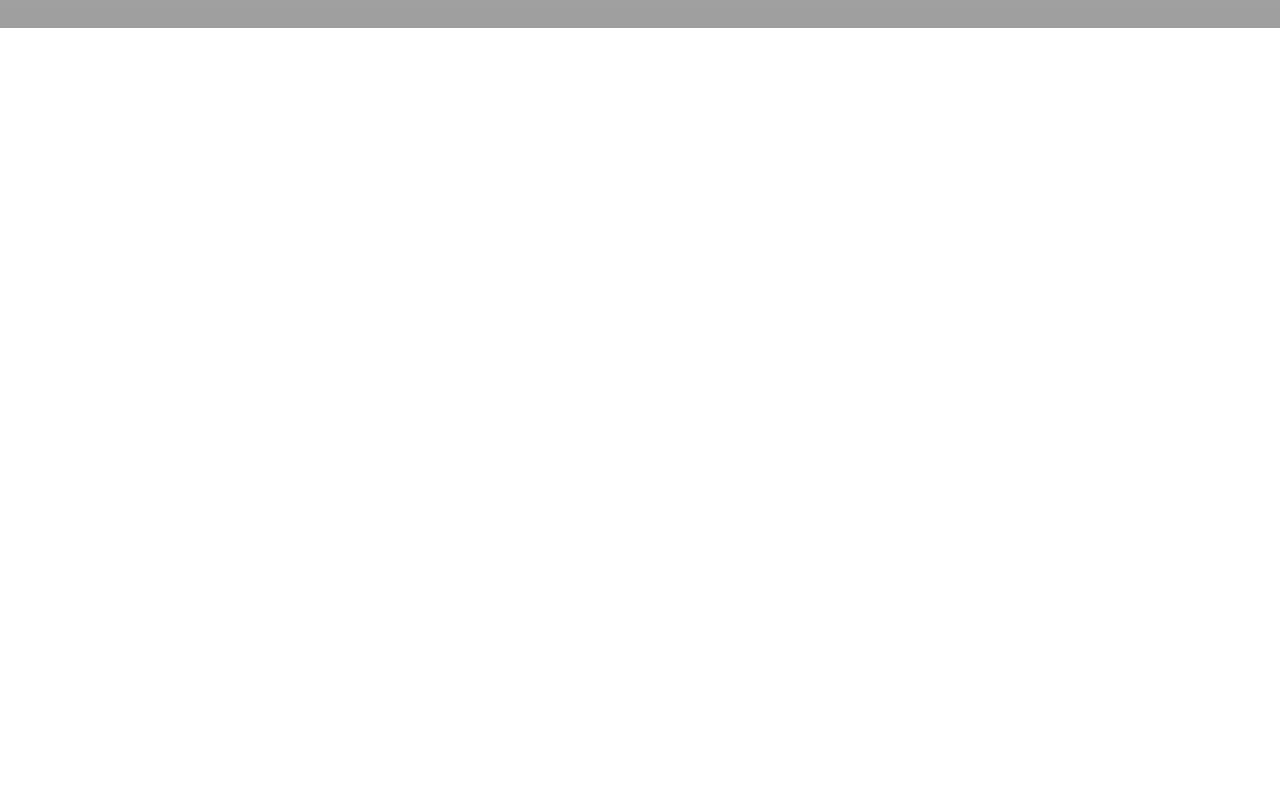
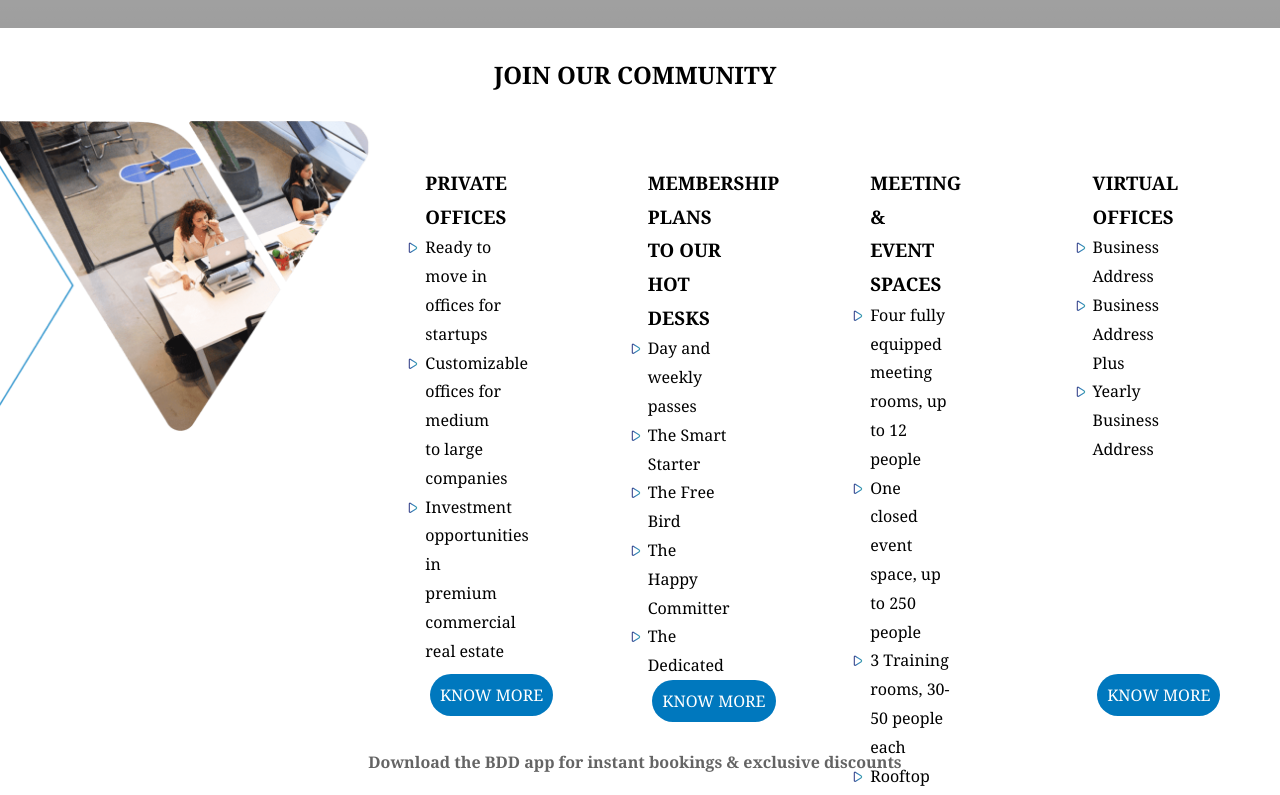
Before and after one commit to Moe-Karim/bdd, a plain HTML site: page index.html in a window 1280 px wide. Shown: the part 1999-2794 px from the top of the page. Before the commit the page ends 2027 px from the top, so only its background shows below. Drawn offline with Linux system fonts and the light colour scheme; grey boxes are pictures that could not be loaded.

Commit message:
Created: join section and edited needed styles

```diff
--- a/index.html
+++ b/index.html
@@ -90,5 +90,76 @@
     picture-in-picture; web-share" referrerpolicy="strict-origin-when-cross-origin" allowfullscreen></iframe>
 </div>
 </section>
+<section class="column">
+    <div class="join flex center">
+        <h1>JOIN OUR COMMUNITY</h1>
+    </div>
+    <div class="join flex start">
+
+<div class="start"><img src="./assets/join-bdd-1-768x626.png"></div>
+<div class="flex">
+
+<div class="box column space-between">
+    <div class="box"><h3>PRIVATE OFFICES</h3></div>
+    <div class="box">
+         <ul>
+        <li>Ready to move in offices for startups</li>
+        <li>Customizable offices for medium to large companies</li>
+        <li>Investment opportunities in premium commercial real estate</li>
+        </ul>
+    </div>
+    <div class="box column grow1 end"><a href="#" class=" primary-bg-color primary-txt-color rounded"><span>KNOW MORE</span></a></div>
+
+</div>
+
+<div class="box column space-between">
+    <div class="box">
+        <h3>MEMBERSHIP PLANS TO OUR HOT DESKS</h3>
+    </div>
+    <div class="box"><ul>
+        <li>Day and weekly passes</li>
+        <li>The Smart Starter</li>
+        <li>The Free Bird</li>
+        <li>The Happy Committer</li>
+        <li>The Dedicated</li>
+    </ul>
+</div>
+<div class="box column grow1 end"><a href="#" class=" primary-bg-color primary-txt-color rounded"><span>KNOW MORE</span></a></div>
+</div>
+
+<div class="box column space-between">
+    <div class="box"><h3>MEETING & EVENT SPACES</h3></div>
+    <div class="box">
+    <ul>
+        <li>Four fully equipped meeting rooms, up to 12 people</li>
+        <li>One closed event space, up to 250 people</li>
+        <li>3 Training rooms, 30-50 people each</li>
+        <li>Rooftop</li>
+        <li>Garden</li>
+    </ul>
+    </div>
+    <div class="box column grow1 end"><a href="#" class=" primary-bg-color primary-txt-color rounded"><span>KNOW MORE</span></a></div>
+</div>
+
+<div class="box column space-between">
+    <div class="box"><h3>VIRTUAL OFFICES</h3></div>
+    <div class="box">
+    <ul>
+        <li>Business Address</li>
+        <li>Business Address Plus</li>
+        <li>Yearly Business Address</li>
+    </ul>
+    </div>
+   <div class="box column grow1 end"><a href="#" class=" primary-bg-color primary-txt-color rounded"><span>KNOW MORE</span></a></div>
+</div>
+
+</div>
+</div>
+<div class="join flex center secondary-txt-color"><h4>Download the BDD app for instant bookings & exclusive discounts</h4></div>
+<div class="join flex center">
+    <div class="box icon"><img src="./assets/app-store.png"></div>
+    <div class="box icon"><img src="./assets/google-play.png"></div>
+</div>
+</section>
 </body>
 </html>
--- a/styles/base/colors.css
+++ b/styles/base/colors.css
@@ -1,5 +1,5 @@
 .primary-bg-color{
-    background-color: #046bd2;
+    background-color: #0078BE;
 }
 .secondary-bg-color{
     background-color: #F5F5F5;
--- a/styles/base/section.css
+++ b/styles/base/section.css
@@ -82,3 +82,41 @@ header  h2{
     font-weight: 600;
     font-size: 30px;
 }
+.join{
+    margin: 30px 10px 20px 0px;
+}
+.join img{
+    display: block;
+    width: 100%;
+}
+.join > div>div{
+    text-align: center;
+    font-size: 16px;
+    height: 600px;
+    padding: 5px;
+    width: 25%;
+}
+.join > div>div:hover,a:hover{
+    box-shadow: 10px 10px 20px rgb(0 0 0 / 30%);
+    transition: all 0.5s;
+}
+.join h3{
+    margin-top: 40px;
+}
+
+.join ul li,h3{
+    list-style-image:url(../../assets/1bdb97fd-0c96-4794-b2a1-fa2bb42798ef.png);
+    line-height: 1.8;
+    width: 60%;
+    text-wrap: wrap;
+    text-align: start;
+
+}
+.join a{
+    text-decoration: none;
+    padding: 10px;
+}
+.icon{
+    height: 15%;
+    width: 15%;
+}
```
